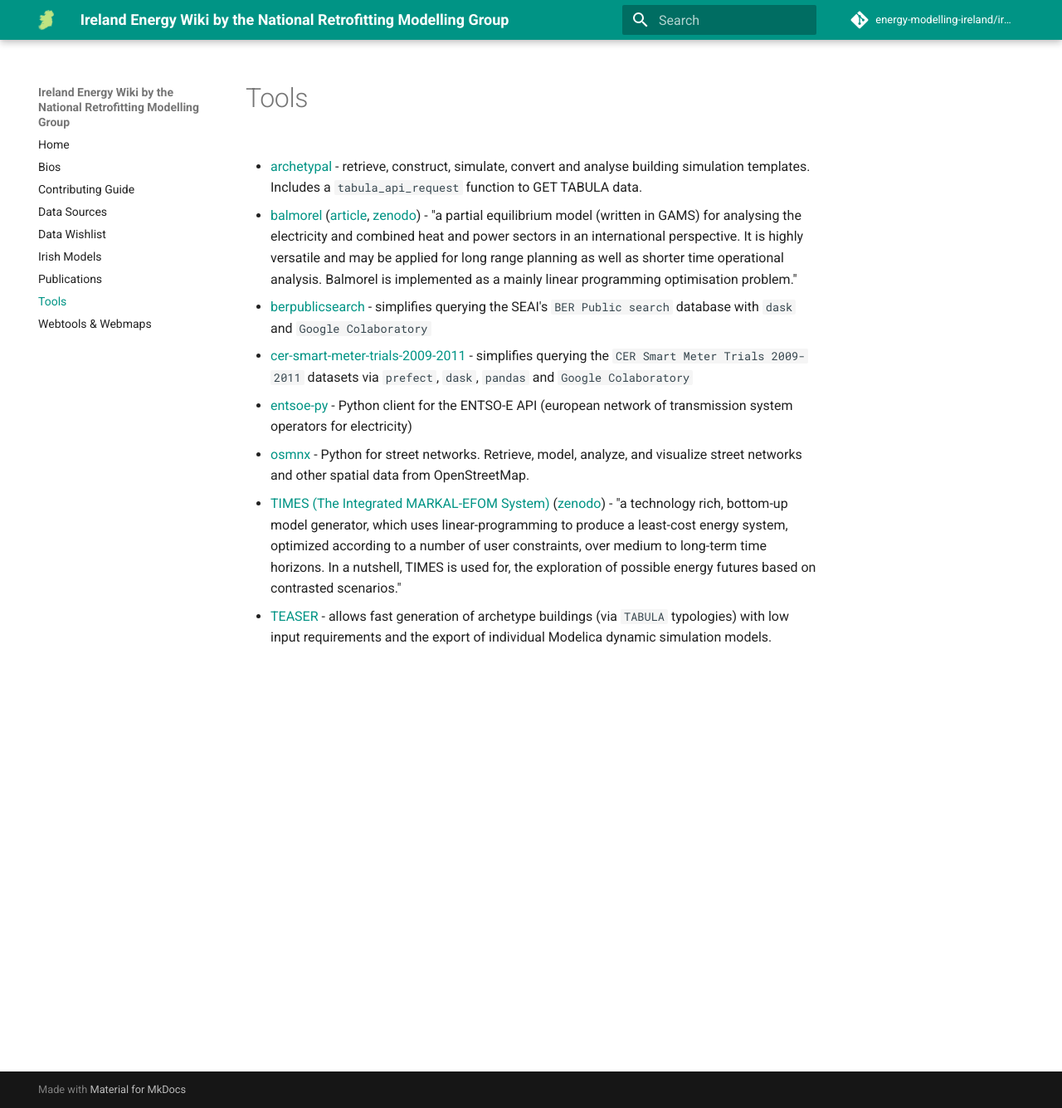
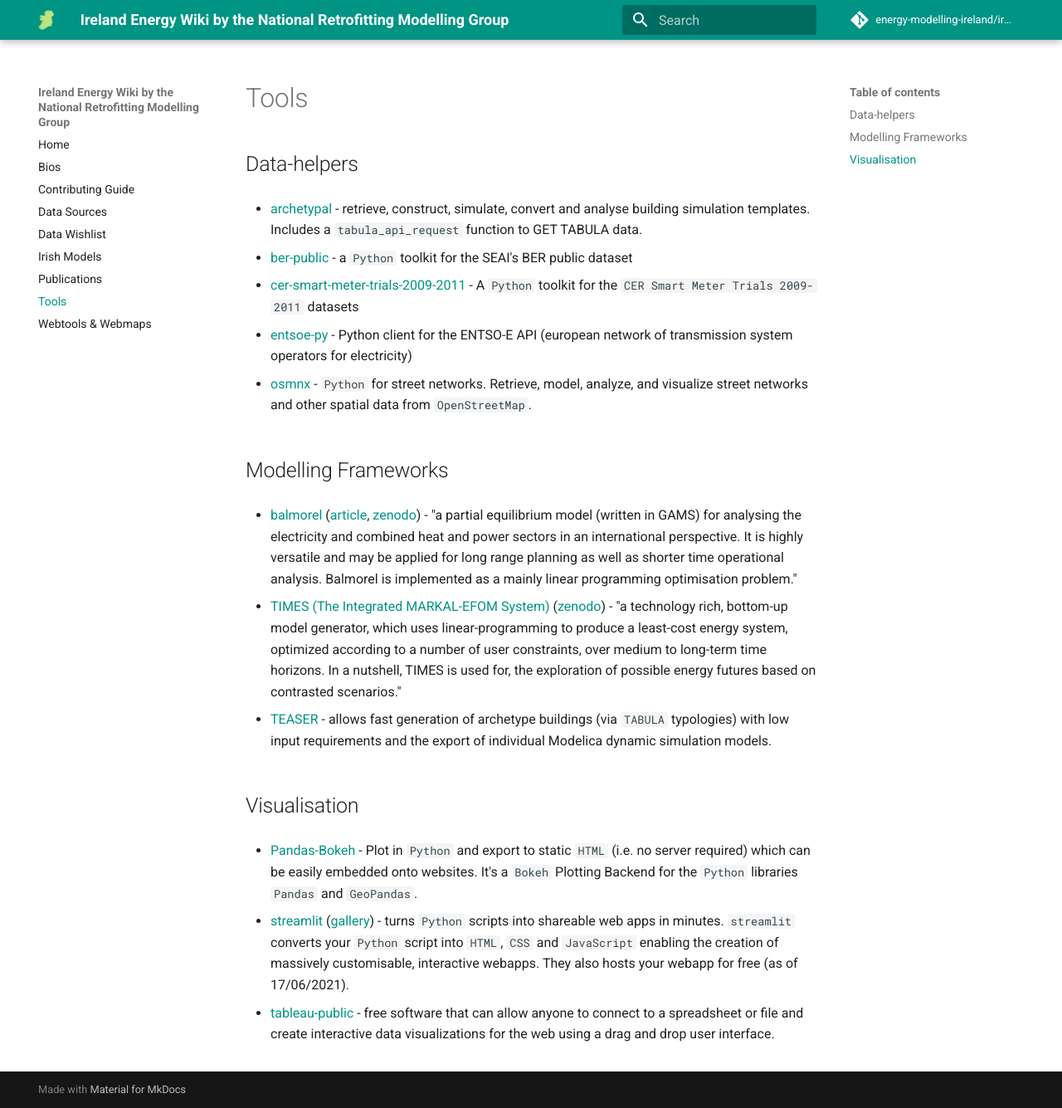
Before and after one commit to energy-modelling-ireland/wiki, an MkDocs documentation site: the page built from docs/Tools.md, in a window 1280 px wide and 1335 px high. Shown: the whole window at 83% size. Built offline with MkDocs 1.6.1 and Material for MkDocs 9.7.7, drawn with Linux system fonts in a browser that asks for light colours; comment, search, counter and statistics services are not loaded.

Commit message:
Add viz libraries to Tools (#109)
- tableau-public
- Pandas-bokeh
- streamlit

```diff
--- a/docs/Tools.md
+++ b/docs/Tools.md
@@ -1,17 +1,31 @@
 # Tools
+
+## Data-helpers
 
 - [archetypal](https://github.com/samuelduchesne/archetypal) - retrieve, construct, simulate, convert and analyse building simulation templates.  Includes a `tabula_api_request` function to GET TABULA data.
 
-- [balmorel](https://github.com/balmorelcommunity/Balmorel) ([article](https://doi.org/10.1016/j.esr.2018.01.003), [zenodo](https://zenodo.org/record/1412418)) - "a partial equilibrium model (written in GAMS) for analysing the electricity and combined heat and power sectors in an international perspective. It is highly versatile and may be applied for long range planning as well as shorter time operational analysis. Balmorel is implemented as a mainly linear programming optimisation problem."
+- [ber-public](https://github.com/codema-dev/berpublicsearch) - a `Python` toolkit for the SEAI's BER public dataset
 
-- [berpublicsearch](https://github.com/codema-dev/berpublicsearch) - simplifies querying the SEAI's `BER Public search` database with `dask` and `Google Colaboratory`
-
-- [cer-smart-meter-trials-2009-2011](https://github.com/codema-dev/cer-smart-meter-trials-2009-2011) - simplifies querying the `CER Smart Meter Trials 2009-2011` datasets via `prefect`, `dask`, `pandas` and `Google Colaboratory`
+- [cer-smart-meter-trials-2009-2011](https://github.com/codema-dev/cer-smart-meter-trials-2009-2011) - A `Python` toolkit for the `CER Smart Meter Trials 2009-2011` datasets
 
 - [entsoe-py](https://github.com/EnergieID/entsoe-py) - Python client for the ENTSO-E API (european network of transmission system operators for electricity)
 
-- [osmnx](https://github.com/gboeing/osmnx) - Python for street networks. Retrieve, model, analyze, and visualize street networks and other spatial data from OpenStreetMap.
+
+- [osmnx](https://github.com/gboeing/osmnx) - `Python` for street networks. Retrieve, model, analyze, and visualize street networks and other spatial data from `OpenStreetMap`.
+
+## Modelling Frameworks
+
+- [balmorel](https://github.com/balmorelcommunity/Balmorel) ([article](https://doi.org/10.1016/j.esr.2018.01.003), [zenodo](https://zenodo.org/record/1412418)) - "a partial equilibrium model (written in GAMS) for analysing the electricity and combined heat and power sectors in an international perspective. It is highly versatile and may be applied for long range planning as well as shorter time operational analysis. Balmorel is implemented as a mainly linear programming optimisation problem."
 
 - [TIMES (The Integrated MARKAL-EFOM System)](https://github.com/etsap-TIMES/TIMES_model) ([zenodo](https://zenodo.org/record/4435129)) - "a technology rich, bottom-up model generator, which uses linear-programming to produce a least-cost energy system, optimized according to a number of user constraints, over medium to long-term time horizons. In a nutshell, TIMES is used for, the exploration of possible energy futures based on contrasted scenarios."
 
 - [TEASER](https://github.com/RWTH-EBC/TEASER) - allows fast generation of archetype buildings (via `TABULA` typologies) with low input requirements and the export of individual Modelica dynamic simulation models.
+
+
+## Visualisation
+
+- [Pandas-Bokeh](https://github.com/PatrikHlobil/Pandas-Bokeh) -  Plot in `Python` and export to static `HTML` (i.e. no server required) which can be easily embedded onto websites.  It's a `Bokeh` Plotting Backend for the `Python` libraries `Pandas` and `GeoPandas`.
+
+- [streamlit](https://streamlit.io/) ([gallery](https://streamlit.io/gallery)) - turns `Python` scripts into shareable web apps in minutes.  `streamlit` converts your `Python` script into `HTML`, `CSS` and `JavaScript` enabling the creation of massively customisable, interactive webapps.  They also hosts your webapp for free (as of 17/06/2021).
+
+- [tableau-public](https://public.tableau.com/en-us/s/) - free software that can allow anyone to connect to a spreadsheet or file and create interactive data visualizations for the web using a drag and drop user interface.
```
